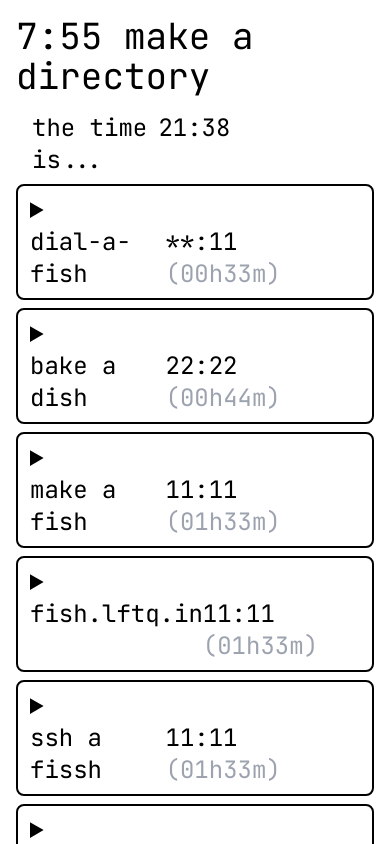
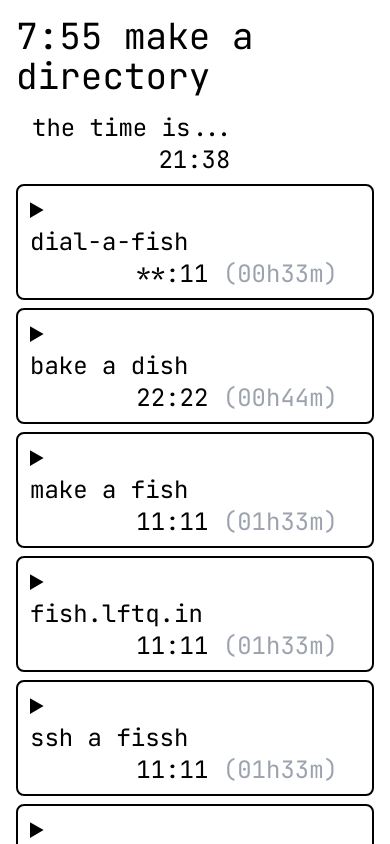
Before and after one commit to breqdev/directory, a React (Vite) app: page / in a window 390 px wide. Shown: the top 844 px of the page. Built offline with nearby package versions, Linux system fonts and the light colour scheme.

Commit message:
fix mobile layout

```diff
--- a/src/App.tsx
+++ b/src/App.tsx
@@ -44,9 +44,9 @@ function GeneratorView({ generator }: { generator: Generator }) {
       }
     >
       <summary className="text-2xl">
-        <div className="inline-flex justify-between w-[calc(100%-22px)]">
+        <div className="inline-flex flex-col sm:flex-row justify-between w-[calc(100%-22px)]">
           <h2 className="">{generator.name}</h2>
-          <span className="">
+          <span className="ml-auto sm:ml-0">
             {generator.canonicalTime}{" "}
             <span
               className={
@@ -87,9 +87,9 @@ export default function App() {
       </div>
 
       <div className="flex flex-col w-full gap-2 max-w-2xl">
-        <div className="flex flex-row text-2xl justify-between pl-4 pr-[calc(0.75rem+2px)]">
+        <div className="flex flex-col sm:flex-row text-2xl justify-between pl-4 pr-[calc(0.75rem+2px)]">
           <span>the time is...</span>
-          <span className="mr-[9ch]">
+          <span className="ml-auto sm:ml-0 mr-[9ch]">
             {String(now.getHours()).padStart(2, "0")}:
             {String(now.getMinutes()).padStart(2, "0")}
           </span>
```
